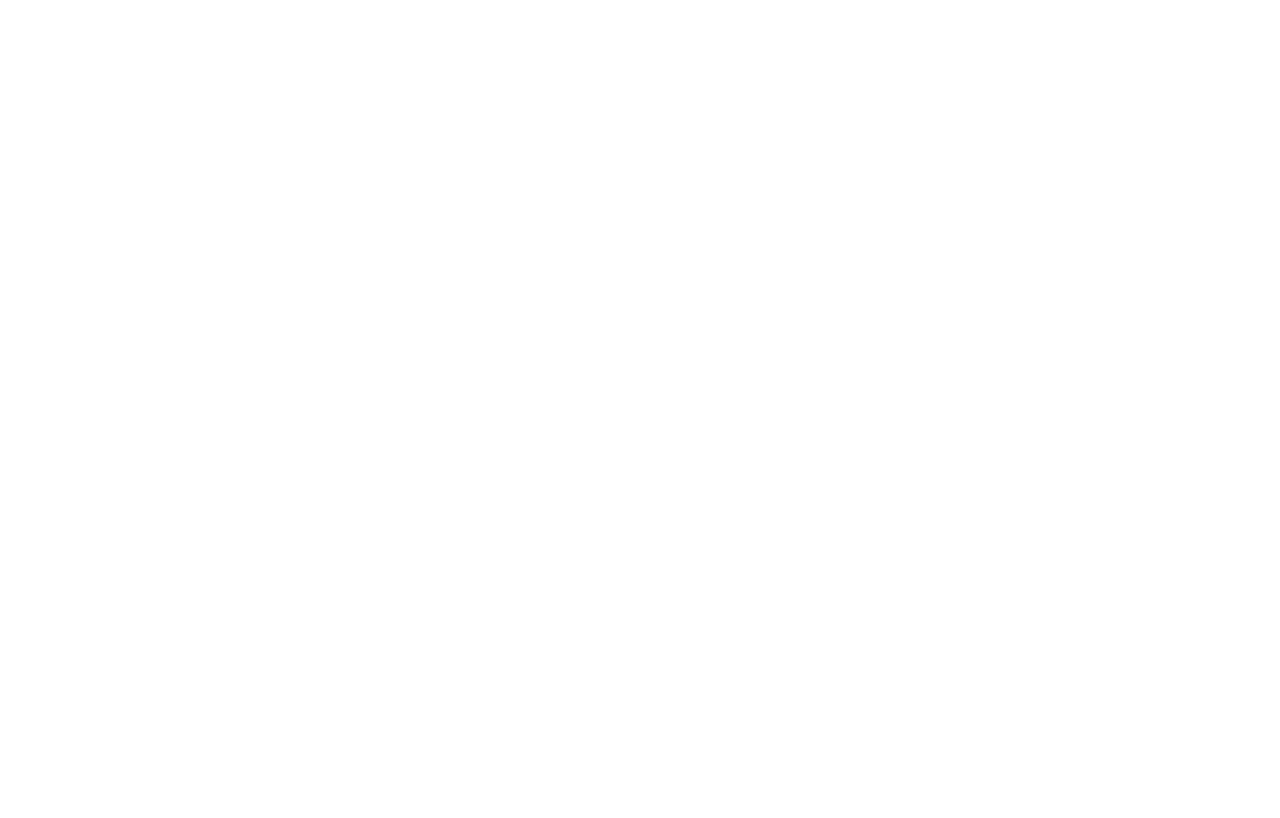
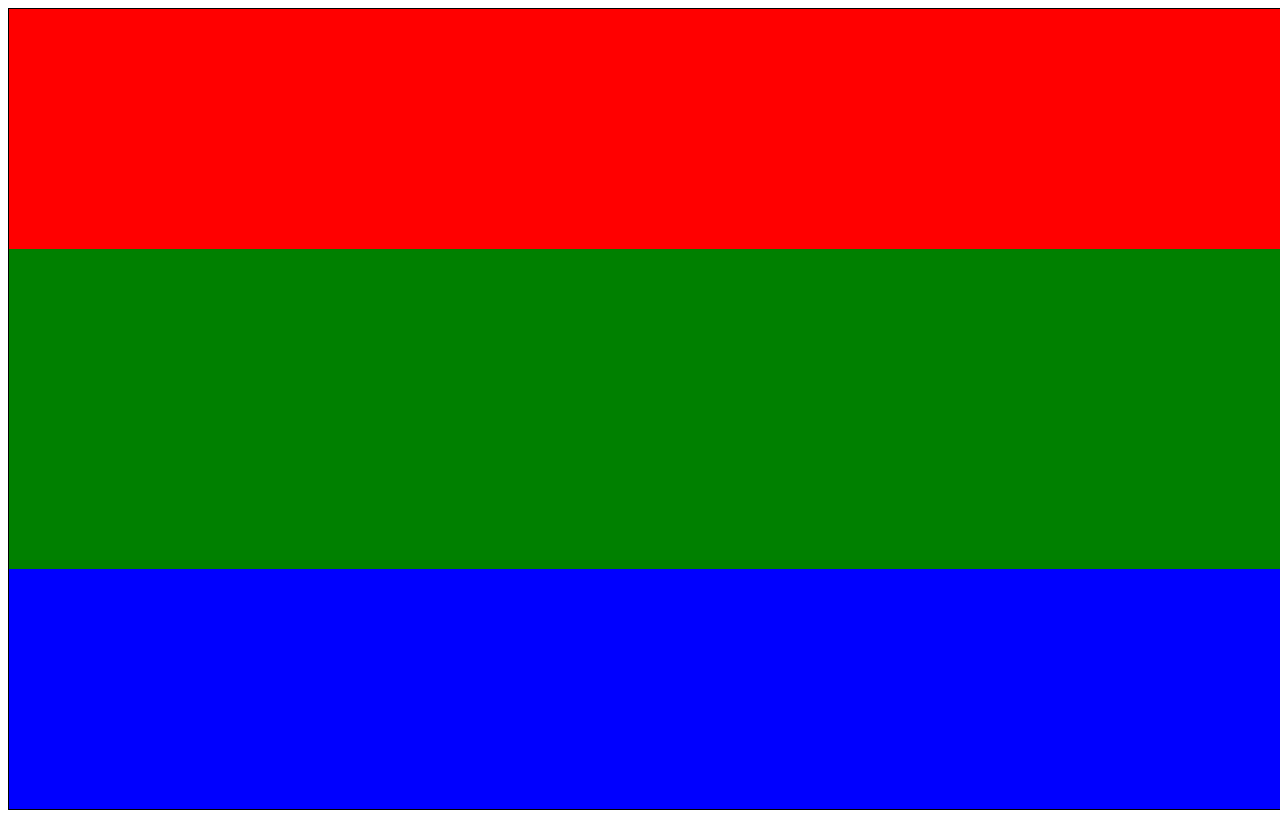
Before and after one commit to KwonYeJun/2023-03-01-training-test, a plain HTML site: page test.html in a window 1280 px wide. Drawn offline with Linux system fonts and the light colour scheme.

Commit message:
원하는 태그를 찾아 기본적인 틀? 크기를 줄 수 있게 함수를 만들어 보았다!_!

```diff
--- a/test.html
+++ b/test.html
@@ -13,6 +13,12 @@
 
   <script>
     const root = document.getElementById("root");
+    const trainingData = {
+      title: "Lorem Ipsum",
+      paragraph: " Lorem ipsum dolor sit, amet consectetur adipisicing elit. Mollitia nesciunt quam commodi aspernatur molestias similique nisi. Et, natus! Et quae non in consequuntur nulla expedita aut necessitatibus. Quaerat, mollitia illum?",
+      color: ["#1E1E1E", "#FFFFFF"],
+
+    }
 
 
     //divlist 배열을 이용 하여 배열 갯수 많큼 root 아래에 자식으로 태그를 만들어주었다.
@@ -21,6 +27,7 @@
     //함수를 이용 하여 필요 할 때 마다 어느 부모 태크의 자식으로 태그를 만들수 있도록 부모명, 자식으로 만들 갯수, 자식 태그 형태를 함수 호출 하면서 부르면 만들수 있게 해보았다.
 
     //만들어둔 함수를 이용하여 원하는 태그의 자식을 만들어 주었다.
+
 
 
     let layout = {
@@ -34,20 +41,42 @@
           a.appendChild(df);
         }
         return 0;
+        //리턴 값을 포문 밖에 해두니 원하는 값을 얻었다
 
       },
-
+      rootstyle: function (width, height, border) {
+        root.style.width = width;
+        root.style.height = height;
+        root.style.border = border;
+      },
+      addstyle: function (tagName, width, height, backgroundColor, display, flexDirection, justifyContent, alignItems) {
+        const tagN = document.querySelector(tagName);
+        tagN.style.width = width;
+        tagN.style.height = height;
+        tagN.style.backgroundColor=backgroundColor;
+        tagN.style.display = display;
+        tagN.style.flexDirection = flexDirection;
+        tagN.style.justifyContent = justifyContent;
+        tagN.style.alignItems = alignItems;
+      },//태그를 찾아 기본적인 스타일을 줄 수 있게 만들어 보있다.
     }
-
-
 
     for (let i = 0; i < layout.divlist.length; i++) {
       const One = document.createElement(layout.divlist[i]);
       root.appendChild(One);
     }
+
     layout.divfactoy("header", 3, "div");
     layout.divfactoy("main", 1, "div");
     layout.divfactoy("footer", 1, "div");
+    layout.rootstyle("100vw", "100vh", "1px solid black");
+    // layout.addstyle(tagName,width,height,backgroundColor,display,flexDirection,justifyContent,alignItems);
+    layout.addstyle("header","100%","30%","red","flex","column","end","center");
+    layout.addstyle("main","100%","40%","green","flex","column","end","center");
+    layout.addstyle("footer","100%","30%","blue","flex","column","end","center");
+    //layout객체에 add함수에 스타일을 동적으로? 추가 할 수 있게 만들어 보았다.
+
+
 
     // const a = document.querySelector("header");
     // for (let i = 0; i < 3; i++) {
```
